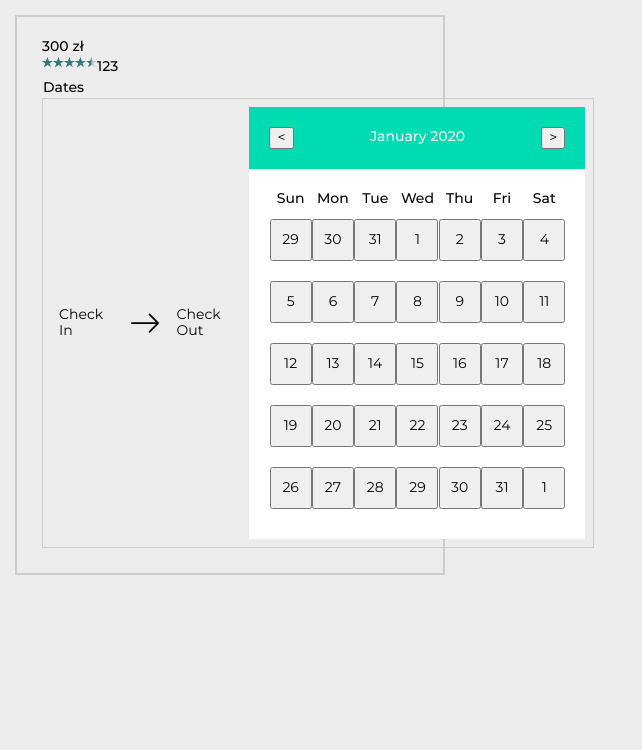
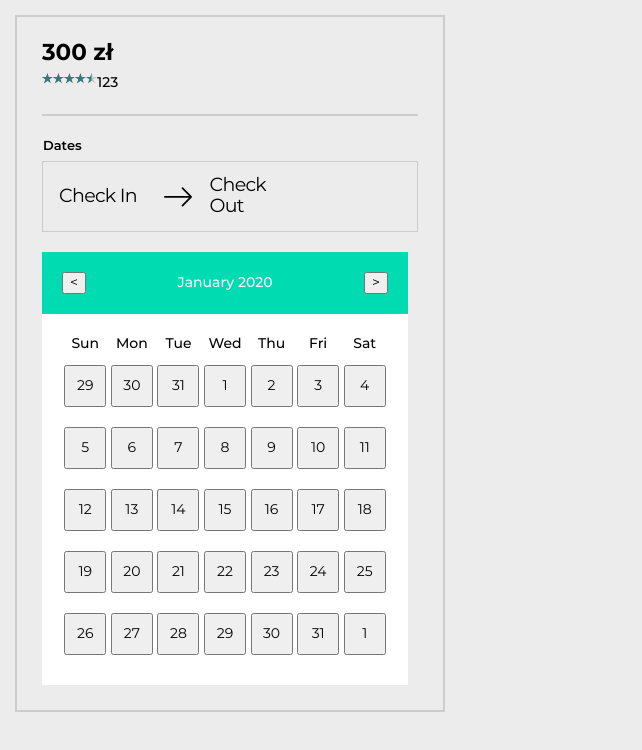
Before and after one commit to GadQ/vue-reservation-form, a Vue app: page / in a window 1280 px wide. Shown: the top 750 px of the page, without its empty margins (0-642 px from the left). Built offline with nearby package versions, Linux system fonts and the light colour scheme.

Commit message:
Add styling

```diff
--- a/src/components/FormReservation.vue
+++ b/src/components/FormReservation.vue
@@ -1,11 +1,13 @@
 <template>
     <form action="#" class="reservation">
-        <div class="reservation__price">
-            <span class="sr-only">Price:</span>{{ price }} {{ currency }}
-        </div>
+        <div class="reservation__header">
+            <div class="reservation__price">
+                <span class="sr-only">Price:</span>{{ price }} {{ currency }}
+            </div>
 
-        <div class="reservation__rating">
-            <Rating :rating="rating"/>
+            <div class="reservation__rating">
+                <Rating :rating="rating"/>
+            </div>
         </div>
 
         <fieldset class="reservation__dates">
@@ -21,8 +23,8 @@
                     Check Out
                 </button>
             </div>
-            <DatePicker/>
         </fieldset>
+        <DatePicker/>
     </form>
 </template>
 
@@ -71,10 +73,22 @@
         border: 2px solid $color-gray;
         padding: 20px 25px 25px 25px;
 
+        &__header {
+            border-bottom: 2px solid $color-gray;
+            margin-bottom: 20px;
+            padding-bottom: 20px;
+        }
+
+        &__price {
+            font-size: 23px;
+            font-weight: 700;
+            margin-bottom: 3px;
+        }
+
         &__dates {
             position: relative;
             border: 1px solid $color-gray;
-            margin: 20px 0 0 0;
+            margin: 45px 0 20px 0;
             padding: 8px;
             display: flex;
         }
@@ -82,7 +96,9 @@
         &__dates-legend {
             position: absolute;
             left: 0;
-            bottom: 100%;
+            bottom: calc( 100% + 5px);
+            font-weight: 600;
+            font-size: 13px;
         }
 
         &__dates-buttons {
@@ -90,12 +106,14 @@
         }
 
         &__dates-button {
-            flex-grow: 1;
+            flex-basis: 100%;
             text-align: left;
             border: none;
             background: none;
             cursor: pointer;
             padding: 5px 8px;
+            letter-spacing: -0.7px;
+            font-size: 19px;
         }
 
         &__dates-separator {
```
